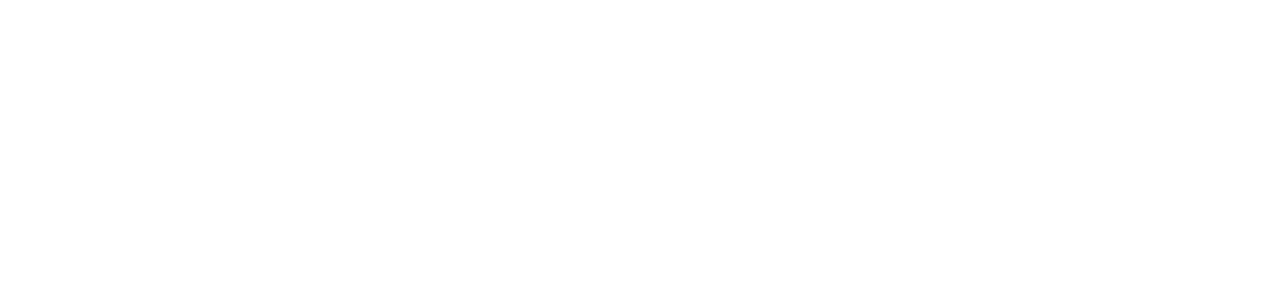
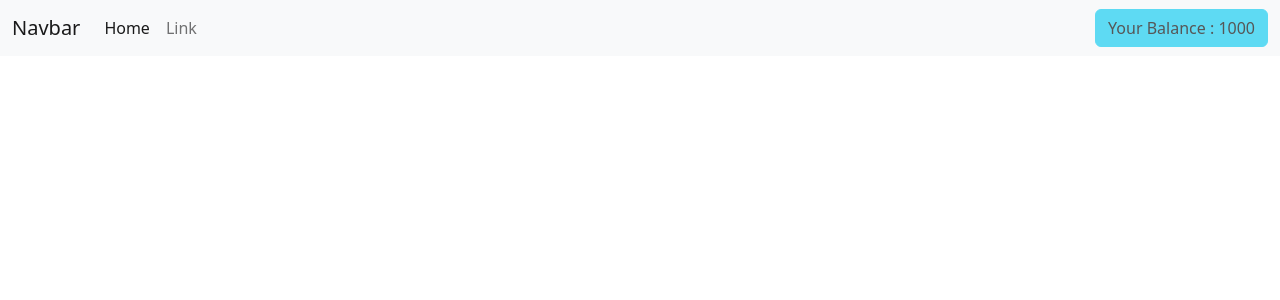
Before and after one commit to Bharatsharma19/React-Redux, a React (Create React App) app: page / in a window 1280 px wide. Shown: the top 300 px of the page. Built offline with nearby package versions, Linux system fonts and the light colour scheme.

Commit message:
Navbar Added

```diff
--- a/package.json
+++ b/package.json
@@ -8,7 +8,10 @@
     "@testing-library/user-event": "^13.5.0",
     "react": "^18.2.0",
     "react-dom": "^18.2.0",
+    "react-redux": "^8.0.2",
     "react-scripts": "5.0.1",
+    "redux": "^4.2.0",
+    "redux-thunk": "^2.4.1",
     "web-vitals": "^2.1.4"
   },
   "scripts": {
--- a/public/index.html
+++ b/public/index.html
@@ -9,10 +9,21 @@
       name="description"
       content="Web site created using create-react-app"
     />
+    <link
+      href="https://cdn.jsdelivr.net/npm/bootstrap@5.2.1/dist/css/bootstrap.min.css"
+      rel="stylesheet"
+      integrity="sha384-iYQeCzEYFbKjA/T2uDLTpkwGzCiq6soy8tYaI1GyVh/UjpbCx/TYkiZhlZB6+fzT"
+      crossorigin="anonymous"
+    />
     <title>Redux App</title>
   </head>
   <body>
     <noscript>You need to enable JavaScript to run this app.</noscript>
+    <script
+      src="https://cdn.jsdelivr.net/npm/bootstrap@5.2.1/dist/js/bootstrap.bundle.min.js"
+      integrity="sha384-u1OknCvxWvY5kfmNBILK2hRnQC3Pr17a+RTT6rIHI7NnikvbZlHgTPOOmMi466C8"
+      crossorigin="anonymous"
+    ></script>
     <div id="root"></div>
   </body>
 </html>
--- a/src/App.css
+++ /dev/null
@@ -1,38 +0,0 @@
-.App {
-  text-align: center;
-}
-
-.App-logo {
-  height: 40vmin;
-  pointer-events: none;
-}
-
-@media (prefers-reduced-motion: no-preference) {
-  .App-logo {
-    animation: App-logo-spin infinite 20s linear;
-  }
-}
-
-.App-header {
-  background-color: #282c34;
-  min-height: 100vh;
-  display: flex;
-  flex-direction: column;
-  align-items: center;
-  justify-content: center;
-  font-size: calc(10px + 2vmin);
-  color: white;
-}
-
-.App-link {
-  color: #61dafb;
-}
-
-@keyframes App-logo-spin {
-  from {
-    transform: rotate(0deg);
-  }
-  to {
-    transform: rotate(360deg);
-  }
-}
--- a/src/App.js
+++ b/src/App.js
@@ -1,7 +1,13 @@
-import "./App.css";
+import Navbar from "./Component/Navbar";
 
 function App() {
-  return <div className="App"></div>;
+  return (
+    <>
+      <div>
+        <Navbar />
+      </div>
+    </>
+  );
 }
 
 export default App;
--- /dev/null
+++ b/src/Component/Navbar.jsx
@@ -0,0 +1,31 @@
+import React from 'react'
+
+const Navbar = () => {
+    return (
+        <div>
+            <nav className="navbar navbar-expand-lg bg-light">
+                <div className="container-fluid">
+                    <a className="navbar-brand" href="#">Navbar</a>
+                    <button className="navbar-toggler" type="button" data-bs-toggle="collapse" data-bs-target="#navbarSupportedContent" aria-controls="navbarSupportedContent" aria-expanded="false" aria-label="Toggle navigation">
+                        <span className="navbar-toggler-icon"></span>
+                    </button>
+                    <div className="collapse navbar-collapse" id="navbarSupportedContent">
+                        <ul className="navbar-nav me-auto mb-2 mb-lg-0">
+                            <li className="nav-item">
+                                <a className="nav-link active" aria-current="page" href="#">Home</a>
+                            </li>
+                            <li className="nav-item">
+                                <a className="nav-link" href="#">Link</a>
+                            </li>
+                        </ul>
+                        <div>
+                            <button disabled={true} className="btn btn-info">Your Balance : 1000</button>
+                        </div>
+                    </div>
+                </div>
+            </nav>
+        </div>
+    )
+}
+
+export default Navbar
```
Also changed, not shown: 1 other file (tests, documents, lock files or other folders).
